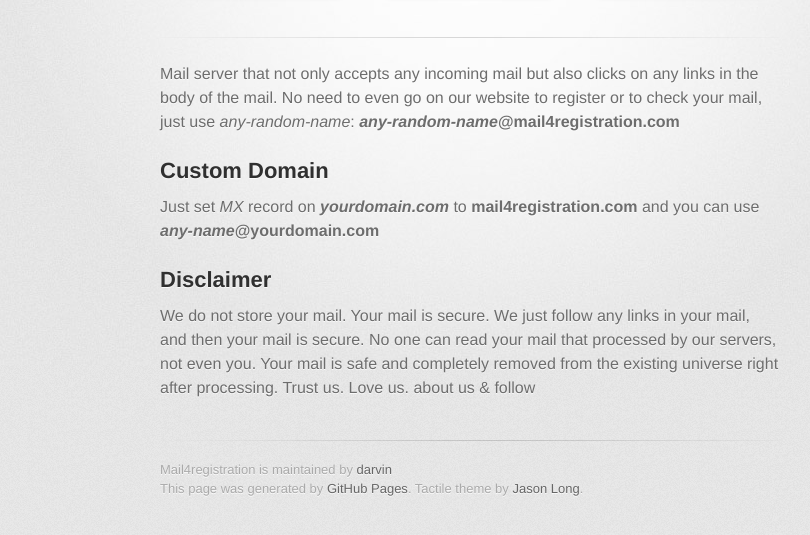
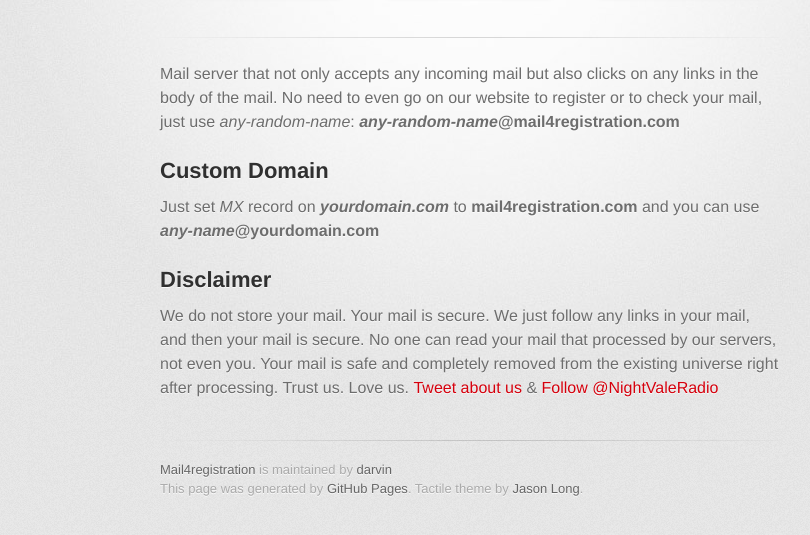
Before and after one commit to darvin/mail4registration, a plain HTML site: page index.html in a window 1280 px wide. Shown: the part 209-744 px from the top of the page, without its empty margins (170-980 px from the left). Drawn offline with Linux system fonts and the light colour scheme; a web font is replaced by a local one.

Commit message:
Update index.html

```diff
--- a/index.html
+++ b/index.html
@@ -41,11 +41,18 @@
 <h2>
 <a name="disclaimer" class="anchor" href="#disclaimer"><span class="octicon octicon-link"></span></a>Disclaimer</h2>
 
-<p>We do not store your mail. Your mail is secure. We just follow any links in your mail, and then your mail is secure. No one can read your mail that processed by our servers, not even you. Your mail is safe and completely removed from the existing universe right after processing. Trust us. Love us. about us &amp; follow </p>
+<p>We do not store your mail. Your mail is secure. We just follow any links in your mail, and then your mail is secure. No one can read your mail that processed by our servers, not even you. Your mail is safe and completely removed from the existing universe right after processing. Trust us. Love us.
+
+<a href="https://twitter.com/share" class="twitter-share-button" data-url="http://mail4registration.com" data-text="Mail for registration that clicks on the links in incoming email" data-size="large">Tweet about us</a>
+<script>!function(d,s,id){var js,fjs=d.getElementsByTagName(s)[0],p=/^http:/.test(d.location)?'http':'https';if(!d.getElementById(id)){js=d.createElement(s);js.id=id;js.src=p+'://platform.twitter.com/widgets.js';fjs.parentNode.insertBefore(js,fjs);}}(document, 'script', 'twitter-wjs');</script>  &amp; <a href="https://twitter.com/NightValeRadio" class="twitter-follow-button" data-show-count="false" data-size="large">Follow @NightValeRadio</a>
+<script>!function(d,s,id){var js,fjs=d.getElementsByTagName(s)[0],p=/^http:/.test(d.location)?'http':'https';if(!d.getElementById(id)){js=d.createElement(s);js.id=id;js.src=p+'://platform.twitter.com/widgets.js';fjs.parentNode.insertBefore(js,fjs);}}(document, 'script', 'twitter-wjs');</script>
+
+
+</p>
         </section>
 
         <footer>
-          Mail4registration is maintained by <a href="https://github.com/darvin">darvin</a><br>
+          <a href="https://github.com/darvin/mail4registration">Mail4registration</a> is maintained by <a href="https://github.com/darvin">darvin</a><br>
           This page was generated by <a href="http://pages.github.com">GitHub Pages</a>. Tactile theme by <a href="https://twitter.com/jasonlong">Jason Long</a>.
         </footer>
 
```
